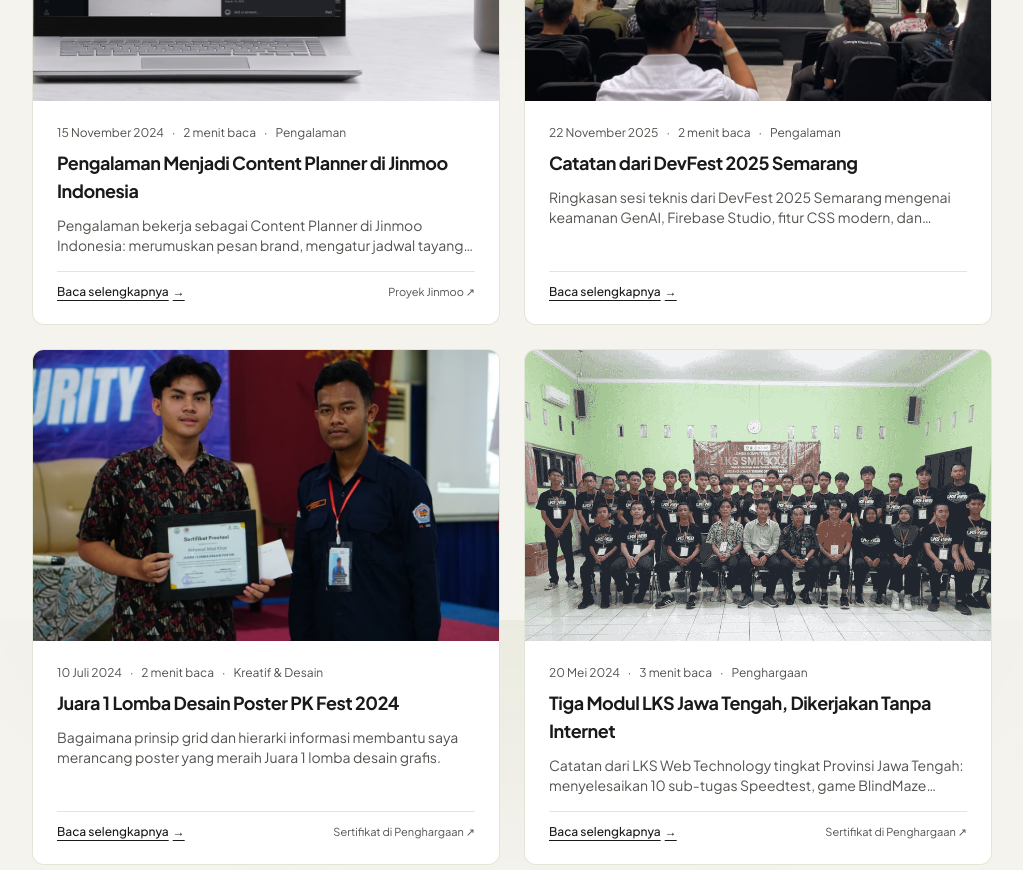
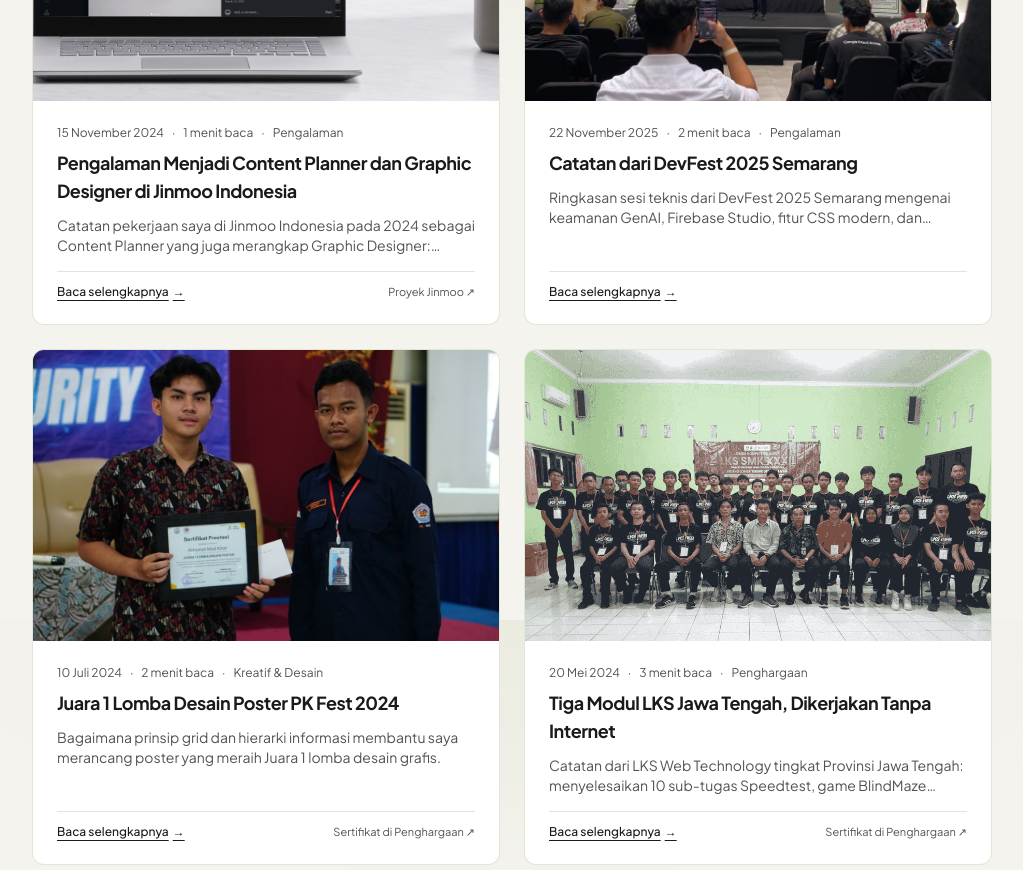
Before and after one commit to ikballbae/portfolio, a Next.js app: page /blog in a window 1280 px wide. Shown: the part 980-1850 px from the top of the page, without its empty margins (128-1151 px from the left). Built offline with nearby package versions, Linux system fonts and the light colour scheme.

Commit message:
edit blogData

```diff
--- a/app/data/blogData.js
+++ b/app/data/blogData.js
@@ -44,38 +44,38 @@ export const blogPosts = [
     slug: "content-planner-social-media-jinmoo-indonesia",
     coverImage: "/blog-2.png",
     coverCaption:
-      "Ruang kerja Content Planning: penyusunan narasi dan distribusi konten Jinmoo Indonesia",
-    title: "Pengalaman Menjadi Content Planner di Jinmoo Indonesia",
+      "Pekerjaan sebagai Content Planner dan Graphic Designer di Jinmoo Indonesia",
+    title:
+      "Pengalaman Menjadi Content Planner dan Graphic Designer di Jinmoo Indonesia",
     excerpt:
-      "Pengalaman bekerja sebagai Content Planner di Jinmoo Indonesia: merumuskan pesan brand, mengatur jadwal tayang, dan mengelola media sosial serta marketplace.",
+      "Catatan pekerjaan saya di Jinmoo Indonesia pada 2024 sebagai Content Planner yang juga merangkap Graphic Designer: menyusun konten, membuat desainnya, dan mengelola akun media sosial serta marketplace.",
     date: "2024-11-15",
-    readTime: "2 menit baca",
+    readTime: "1 menit baca",
     tags: [
       "Content Planning",
+      "Graphic Design",
       "Social Media",
       "Jinmoo Indonesia",
-      "Digital Marketing",
     ],
     category: "EXPERIENCE",
     reactions: { "🔥": 0, "💡": 0, "🚀": 0, "👏": 0 },
     content: `
-        <p>Pada 2024, saya bekerja sebagai <strong>Content Planner</strong> di Jinmoo Indonesia. Fokus utama saya adalah memastikan setiap konten yang naik membawa pesan yang jelas dan relevan untuk audiens brand.</p>
+        <p>Pada 2024 saya bekerja di Jinmoo Indonesia sebagai <strong>Content Planner</strong>. Di posisi yang sama saya juga merangkap sebagai <strong>Graphic Designer</strong>, jadi saya yang menyusun rencana konten sekaligus membuat desain visualnya.</p>
 
-        <h2>Apa saja yang dikerjakan</h2>
-        <p>Kerjaannya lebih dari sekadar menyusun jadwal posting. Saya mengelola konten Instagram dan TikTok, akun Shopee dan TikTok Shop, sekaligus menjaga konsistensi branding Jinmoo. Sehari-hari prosesnya mencakup:</p>
+        <h2>Yang saya kerjakan</h2>
+        <p>Akun yang saya pegang adalah Instagram, TikTok, Shopee, dan TikTok Shop. Pekerjaannya meliputi:</p>
         <ul>
-            <li>Riset audiens dengan memantau topik yang ramai di industri manufaktur, supaya konten menjawab pertanyaan yang memang dicari calon pembeli.</li>
-            <li>Membagi pilar konten ke dalam edukasi teknis, studi kasus produk, dan kabar perusahaan.</li>
-            <li>Koordinasi dengan desainer grafis agar penjelasan teknis tetap enak dilihat dan gampang dipahami.</li>
+            <li>Menyusun rencana dan jadwal konten untuk Instagram dan TikTok.</li>
+            <li>Membagi konten ke tiga jenis: edukasi teknis, studi kasus produk, dan branding.</li>
+            <li>Memantau topik yang sedang dibicarakan di industri manufaktur sebagai bahan ide konten.</li>
+            <li>Mendesain materi visual konten, termasuk menyajikan penjelasan teknis dengan tampilan yang mudah dibaca.</li>
+            <li>Mengelola akun Shopee dan TikTok Shop, serta menjaga tampilan brand Jinmoo tetap seragam di semua akun.</li>
         </ul>
 
-        <h2>Menjaga akun tetap hidup</h2>
-        <p>Tugas saya berlanjut setelah konten terbit. Saya membalas komentar menyesuaikan gaya bahasa konten, lalu mengecek metrik performa tiap minggu untuk menentukan format apa yang perlu dipertahankan atau diganti.</p>
+        <h2>Setelah konten tayang</h2>
+        <p>Saya membalas komentar dengan gaya bahasa yang disesuaikan dengan kontennya. Setiap minggu saya melihat metrik performa untuk menentukan format mana yang dilanjutkan dan mana yang diganti.</p>
 
-        <p>Angka impresi yang tinggi sering kali percuma kalau pesannya meleset dari target audiens.</p>
-
-        <h2>Yang terbawa sampai sekarang</h2>
-        <p>Pengalaman ini melatih saya menerjemahkan kebutuhan bisnis menjadi tulisan yang rapi. Mau itu menulis kode atau menyusun konten, patokannya tetap sama: hasilnya harus kepakai oleh orang yang membaca atau menggunakannya.</p>
+        <p>Karena merangkap dua peran, saya menangani konten dari perencanaan sampai desain dan penayangan.</p>
     `,
   },
   {
@@ -171,7 +171,7 @@ export const blogPosts = [
     category: "ACHIEVEMENT",
     reactions: { "🔥": 0, "💡": 0, "🚀": 0, "👏": 0 },
     content: `
-        <p>Aturan paling menantang di LKS Web Technology tingkat Provinsi Jawa Tengah adalah seluruh modul dikerjakan <strong>tanpa akses internet sama sekali</strong>. Setiap solusi harus ditulis mengandalkan pemahaman sintaks, dokumentasi lokal, dan logika sendiri dalam batas waktu yang ketat.</p>
+        <p>Aturan paling menantang di LKS Web Technology tingkat Provinsi Jawa Tengah adalah seluruh modul dikerjakan <strong>tanpa akses internet sama sekali</strong>. Setiap solusi harus ditulis mengandalkan pemahaman syntax, local documentation, dan logika sendiri dalam batas waktu yang ketat.</p>
 
         <h2>1. Speedtest Module</h2>
         <p>Modul ini menguji kecepatan menyelesaikan 10 sub-tugas lintas bidang dalam waktu singkat:</p>
```
